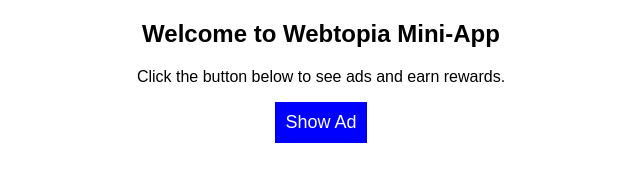
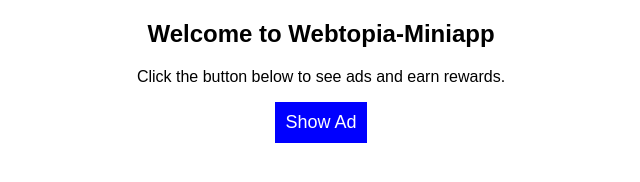
Before and after one commit to p1r2o3t4e5g6e7/webtopia-miniapp, a plain HTML site: page index.html in a window 1280 px wide. Shown: the whole page, without its empty margins (319-959 px from the left). Drawn offline with Linux system fonts and the light colour scheme.

Commit message:
Update index.html

```diff
--- a/index.html
+++ b/index.html
@@ -4,7 +4,7 @@
     <meta charset="UTF-8">
     <meta name="viewport" content="width=device-width, initial-scale=1.0">
     <meta name="monetag" content="60920d33912c88e9fc9961784e9ade9b">
-    <title>Webtopia Mini-App</title>
+    <title>Webtopia-Miniapp</title>
 
     <!-- telegram webapp sdk -->
      <script src="https://telegram.org/js/telegram-web-app.js"></script>
@@ -14,7 +14,7 @@
     </style>
 </head>
 <body>
-    <h2>Welcome to Webtopia Mini-App</h2>
+    <h2>Welcome to Webtopia-Miniapp</h2>
     <p>Click the button below to see ads and earn rewards.</p>
     <button onclick="showAd()">Show Ad</button>
 
```
